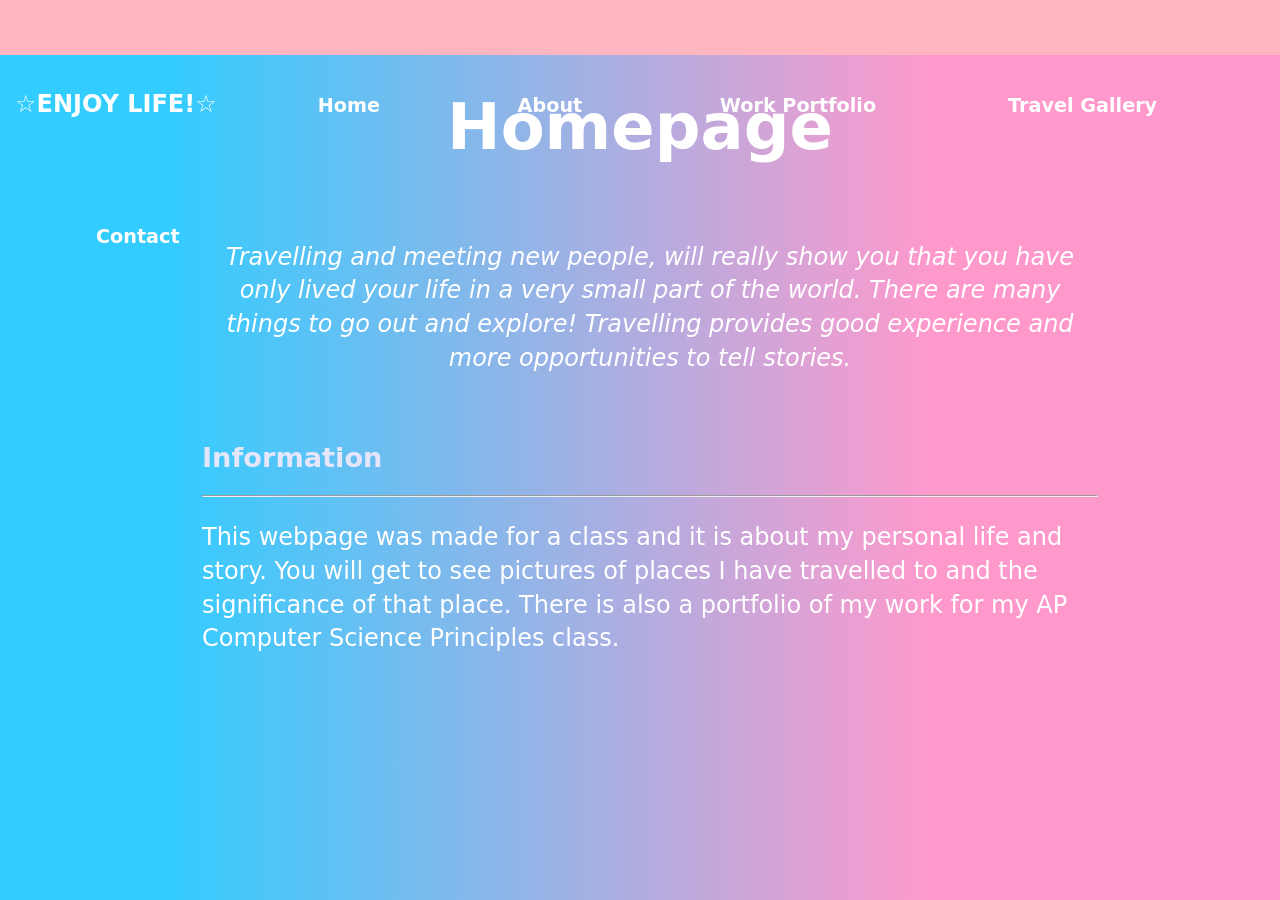
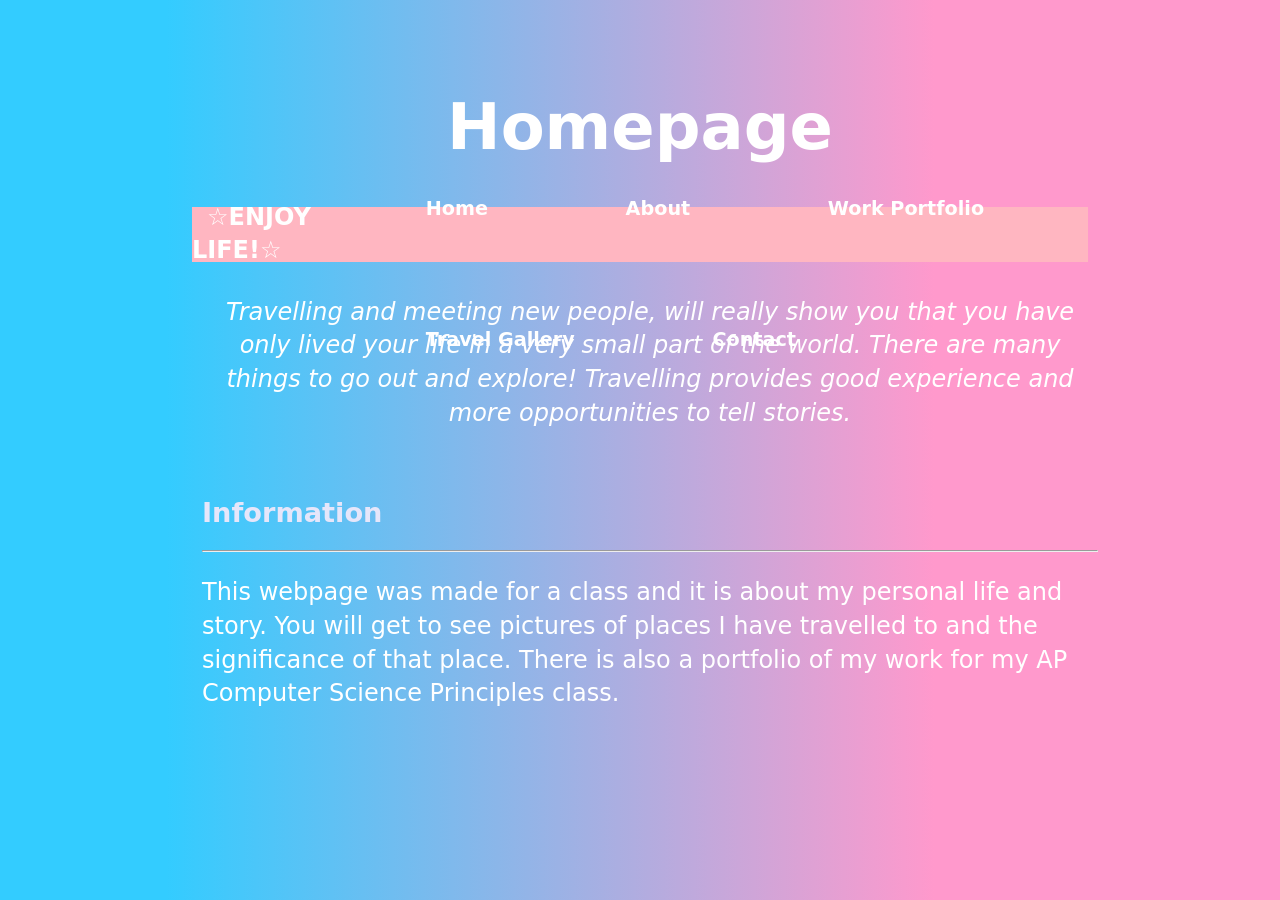
Before and after one commit to CNakano7/CNakano7.github.io, a Jekyll site: the page index.html, which Jekyll copies as it is, in a window 1280 px wide. Built offline with Jekyll 4.4.1, drawn with Linux system fonts in a browser that asks for light colours.

Commit message:
Update main.css

```diff
--- a/css/main.css
+++ b/css/main.css
@@ -111,11 +111,11 @@
 
 header {
     background-color: lightpink;
-    position: fixed;
     top: 0;
     left: 0;
     right: 0;
     height: 55px;
+    display: flex;
     align-items: center;
 }
 header * {
```
